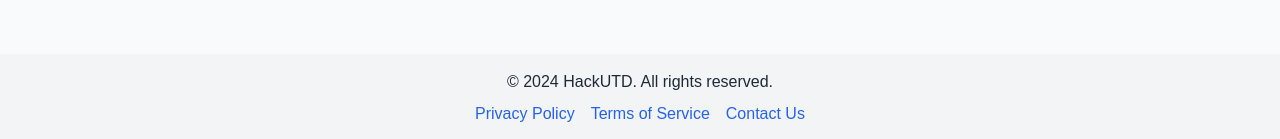
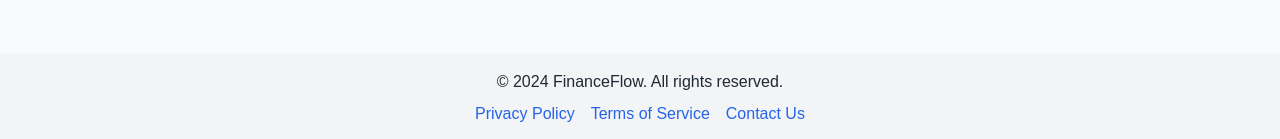
Before and after one commit to shubhamctech/FinanceFlow-HackUTD-GoldmanSachs, a Next.js app: page / in a window 1280 px wide. Shown: the part 1174-1313 px from the top of the page. Built offline with nearby package versions, Linux system fonts and the light colour scheme; no server answers.

Commit message:
added auth path to Get Started button

```diff
--- a/src/app/layout.tsx
+++ b/src/app/layout.tsx
@@ -4,7 +4,6 @@ import "./globals.css";
 import NavBar from "@/components/NavBar";
 import SessionWrapper from "@/components/SessionWrapper";
 import { Session } from "inspector/promises";
-
 
 interface RootLayoutProps {
 	children: ReactNode;
@@ -25,14 +24,12 @@ export default function RootLayout({ children }: RootLayoutProps) {
 					</div>
 
 					<main className="flex-grow container mx-auto px-4 py-8">
-					<SessionWrapper>
-						{children}
-					</SessionWrapper>
+						<SessionWrapper>{children}</SessionWrapper>
 					</main>
 
 					<footer className="bg-gray-100 text-center py-4 mt-8">
 						<div className="container mx-auto px-4">
-						<p>&copy; 2024 HackUTD. All rights reserved.</p>
+							<p>&copy; 2024 FinanceFlow. All rights reserved.</p>
 							<div className="mt-2">
 								<Link
 									href="/privacy"
--- a/src/app/page.tsx
+++ b/src/app/page.tsx
@@ -18,7 +18,7 @@ export default function Home() {
 					Your trusted partner for banking, payments, and investments
 				</p>
 				<Link
-					href="/auth"
+					href="/auth/login"
 					className="bg-blue-600 text-white px-6 py-3 rounded-full text-lg font-semibold hover:bg-blue-700 transition duration-300"
 				>
 					Get Started
@@ -79,7 +79,13 @@ function FeatureCard({
 	return (
 		<div className="bg-white p-6 rounded-lg shadow-md text-center">
 			<div className="w-16 h-16 mx-auto mb-4">
-				<Image src={icon} alt={title} width={64} height={64} className="rounded-xl"/>
+				<Image
+					src={icon}
+					alt={title}
+					width={64}
+					height={64}
+					className="rounded-xl"
+				/>
 			</div>
 			<h3 className="text-xl font-semibold mb-2">{title}</h3>
 			<p className="text-gray-600">{description}</p>
```
Lines whose indentation alone changed are shown as unchanged.
